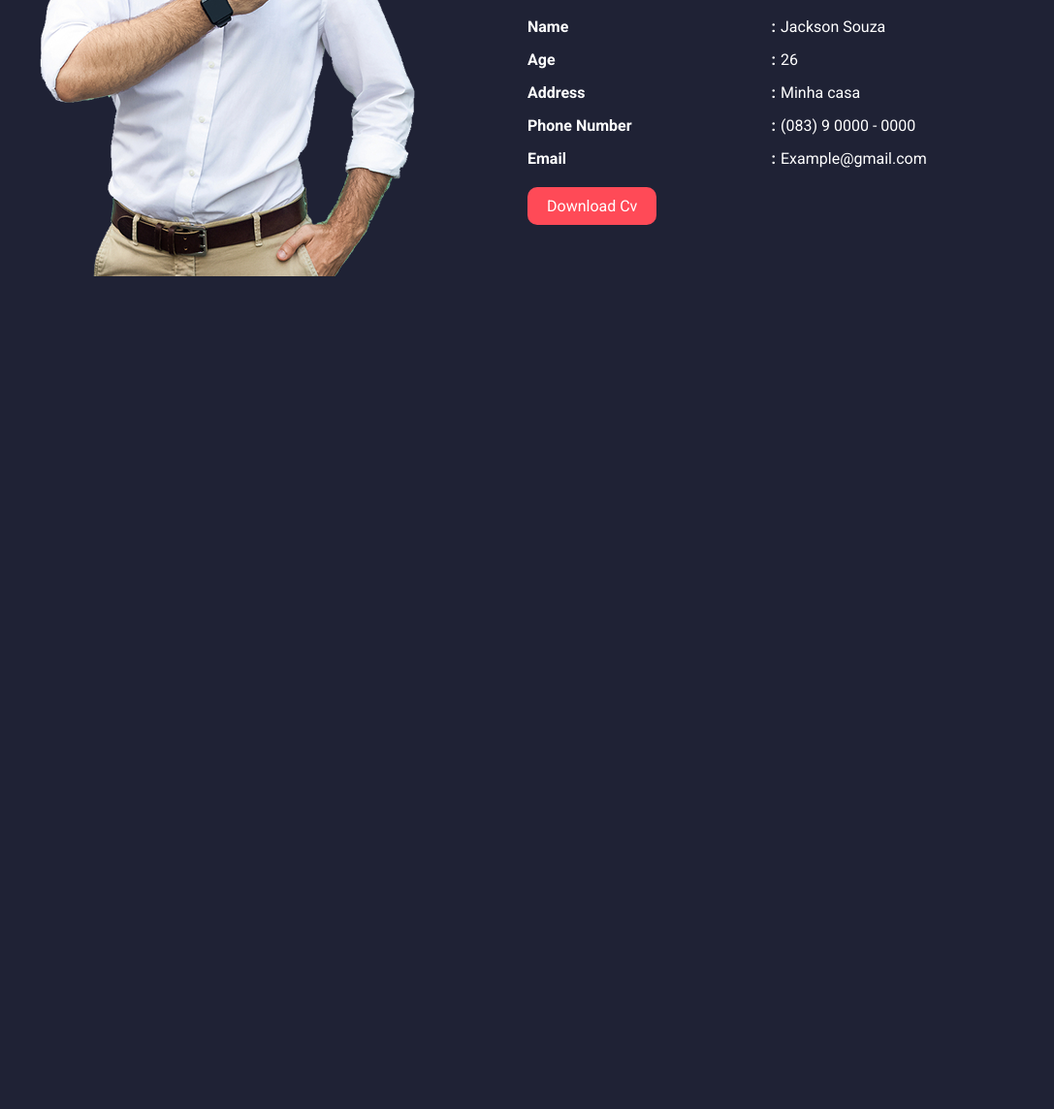
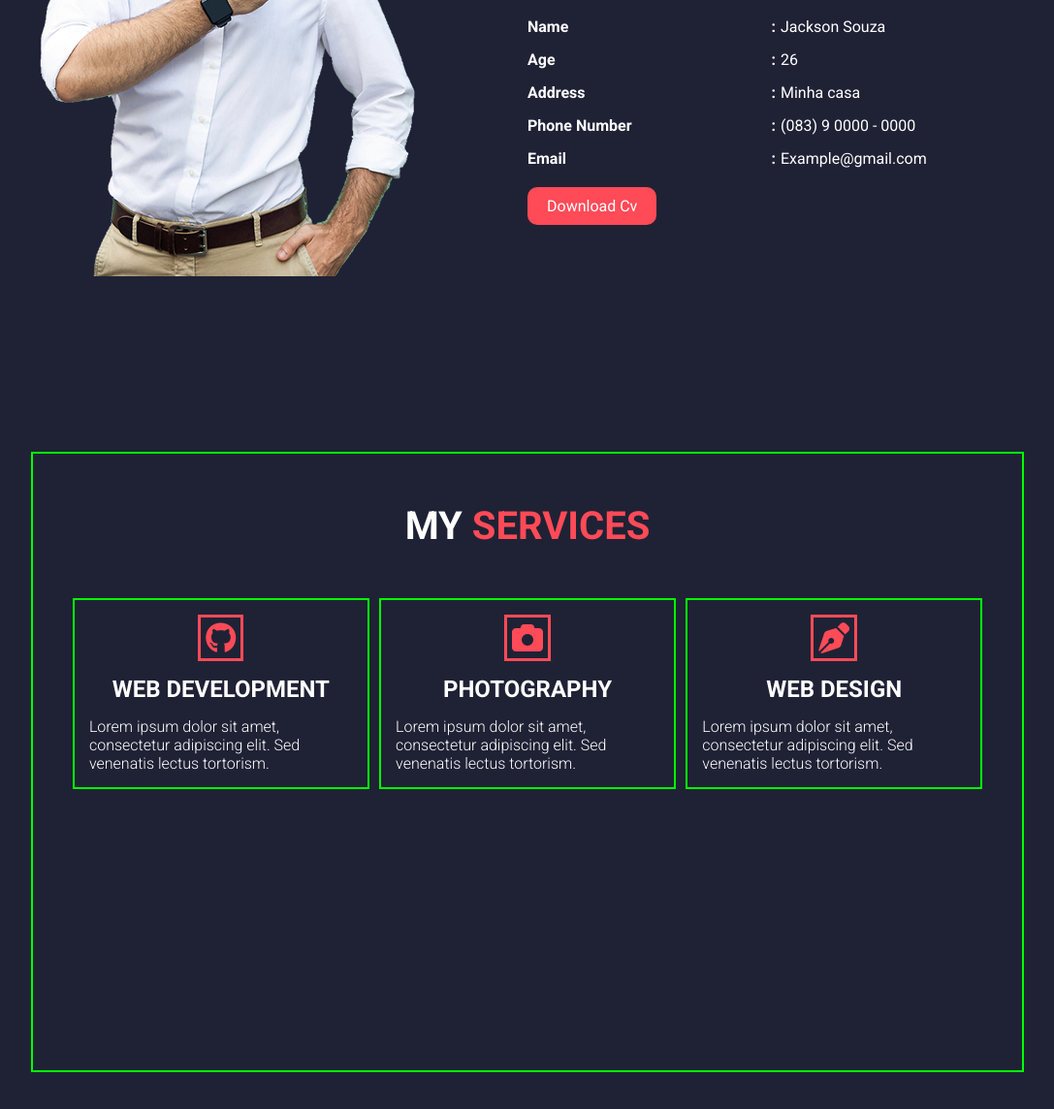
Before and after one commit to Jackson-Ramos/my_profile, a plain HTML site: page index.html in a window 1280 px wide. Shown: the part 1200-2344 px from the top of the page at 97% size, without its empty margins (96-1183 px from the left). Before the commit the page ends 1602 px from the top, so only its background shows below. Drawn offline with Linux system fonts and the light colour scheme; a web font is replaced by a local one.

Commit message:
Services

```diff
--- a/assets/css/styles.css
+++ b/assets/css/styles.css
@@ -222,3 +222,61 @@ span {
     background-color: #fff;
     color: #FF4A57;
 }
+
+.services {
+    height: 80vh;
+    margin: 5% 10%;
+    width: 80%;
+
+    border: 2px solid #00ff00;
+}
+
+.services h3 {
+    color: #fff;
+    text-align: center;
+    text-transform: uppercase;
+    font-size: 2.5rem;
+}
+
+.services h3 span {
+    color: #FF4A57;
+    display: inline-block;
+    margin: 5% 0;
+}
+
+.services .cards {
+    display: flex;
+    flex-flow: row wrap;
+    justify-content: center;
+    align-content: center;
+    row-gap: 1%;
+    column-gap: 1%;
+}
+
+.services .cards .card {
+    display: flex;
+    width: 30%;
+    border: 2px solid #00ff00;
+    flex-flow: column wrap;
+align-items: center;
+}
+
+.services .cards .card h3 {
+    font-size: 1.5rem;
+    margin: 5%;
+}
+
+.services .cards .card p {
+    color: #fff;
+    font-weight: 300;
+    margin: 0 5% 5% 5%;
+}
+
+.services .cards .card i {
+    margin-top: 5%;
+    font-size: 2rem;
+    padding: 5px;
+    border: 3px solid #FF4A57;
+    color: #FF4A57;
+
+}
--- a/index.html
+++ b/index.html
@@ -9,7 +9,7 @@
     <title>Profile</title>
 </head>
 
-<body  id="home">
+<body id="home">
 
     <header class="header">
 
@@ -75,18 +75,32 @@
 
             <h2>Hello, I am Jackson Souza</h2>
 
-            <p class="presentation">Lorem ipsum dolor sit amet, consectetur adipiscing elit. Integer tellus est, finibus ut congue sed, faucibus ut dui. Sed congue nisl dolor, id dapibus leo elementum posuere. Ut aliquam metus quis laoreet elementum. In hac habitasse platea dictumst. In hac habitasse platea dictumst. Aliquam porta faucibus arcu, et consequat velit vestibulum in. Donec quis tellus ut urna volutpat posuere quis consectetur quam.
+            <p class="presentation">Lorem ipsum dolor sit amet, consectetur adipiscing elit. Integer tellus est, finibus
+                ut congue sed, faucibus ut dui. Sed congue nisl dolor, id dapibus leo elementum posuere. Ut aliquam
+                metus quis laoreet elementum. In hac habitasse platea dictumst. In hac habitasse platea dictumst.
+                Aliquam porta faucibus arcu, et consequat velit vestibulum in. Donec quis tellus ut urna volutpat
+                posuere quis consectetur quam.
             </p>
 
             <div class="description">
 
                 <div class="my-data">
 
-                    <div><p>Name </p> <span>:</span></div>
-                    <div><p>Age </p> <span>:</span></div>
-                    <div><p>Address </p> <span>:</span></div>
-                    <div><p>Phone Number</p> <span>:</span></div>
-                    <div><p>Email</p> <span>:</span></div>
+                    <div>
+                        <p>Name </p> <span>:</span>
+                    </div>
+                    <div>
+                        <p>Age </p> <span>:</span>
+                    </div>
+                    <div>
+                        <p>Address </p> <span>:</span>
+                    </div>
+                    <div>
+                        <p>Phone Number</p> <span>:</span>
+                    </div>
+                    <div>
+                        <p>Email</p> <span>:</span>
+                    </div>
 
                 </div>
 
@@ -110,6 +124,66 @@
 
     </section>
 
+    <section id="service" class="services">
+
+        <h3>My <span>Services</span></h3>
+
+        <div class="cards">
+
+            <div class="card">
+                <i class="fa-brands fa-github"></i>
+
+                <h3>Web Development</h3>
+
+                <p>Lorem ipsum dolor sit amet, consectetur adipiscing elit. Sed venenatis lectus tortorism.</p>
+            </div>
+
+            <div class="card">
+                <i class="fa-solid fa-camera"></i>
+
+                <h3>Photography</h3>
+
+                <p>Lorem ipsum dolor sit amet, consectetur adipiscing elit. Sed venenatis lectus tortorism.</p>
+            </div>
+
+            <div class="card">
+                <i class="fa-solid fa-pen-nib"></i>
+
+                <h3>Web Design</h3>
+
+                <p>Lorem ipsum dolor sit amet, consectetur adipiscing elit. Sed venenatis lectus tortorism.</p>
+            </div>
+
+            <!-- <div class="card">
+                <i class="fa-brands fa-apple"></i>
+
+                <h3>App Developing</h3>
+
+                <p>Lorem ipsum dolor sit amet, consectetur adipiscing elit. Sed venenatis lectus tortorism.</p>
+            </div>
+
+            <div class="card">
+                <i class="fa-solid fa-video"></i>
+
+                <h3>Video Editing</h3>
+
+                <p>Lorem ipsum dolor sit amet, consectetur adipiscing elit. Sed venenatis lectus tortorism.</p>
+            </div>
+
+            <div class="card">
+                <i class="fa-solid fa-magnifying-glass"></i>
+
+                <h3>SEO Expart</h3>
+
+                <p>Lorem ipsum dolor sit amet, consectetur adipiscing elit. Sed venenatis lectus tortorism.</p>
+            </div> -->
+
+
+
+        </div>
+
+    </section>
+
 </body>
 
 </html>
```
